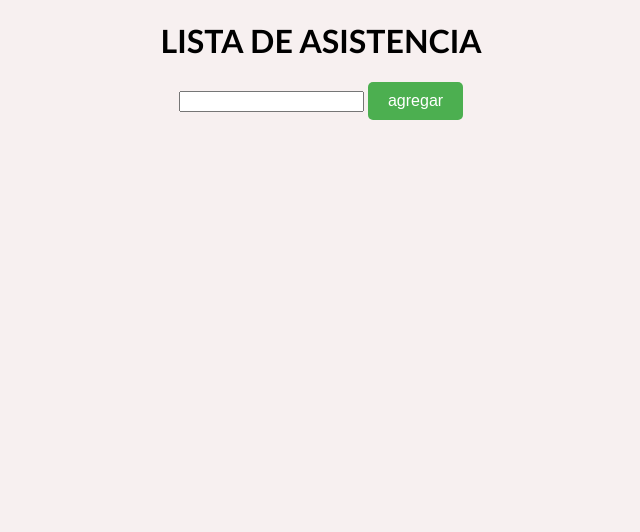
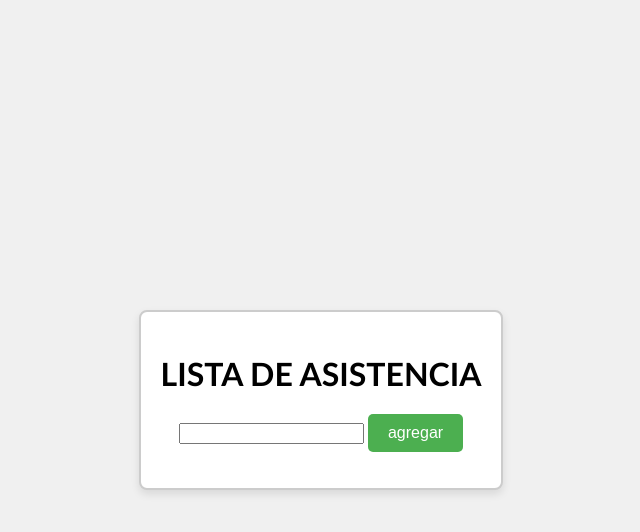
Before and after one commit to Yhanialee/Practica-JS, a plain HTML site: page index.html in a window 1280 px wide. Shown: the whole page, without its empty margins (319-959 px from the left). Drawn offline with Linux system fonts and the light colour scheme.

Commit message:
Correción en estilos

```diff
--- a/index.html
+++ b/index.html
@@ -7,7 +7,7 @@
   <link rel="stylesheet" href="styles.css">
 </head>
 <body>
-  <div>
+  <div class="container">
   <h1>LISTA DE ASISTENCIA</h1>
   <input type="text" id="nombre"/>
   <button id="botonAgregar">agregar</button>
--- a/main.js
+++ b/main.js
@@ -21,10 +21,12 @@ function mostrarAsistentes(){
   asistentes.forEach((asistente, index) => {
     const parrafo = document.createElement("p");
     parrafo.textContent = asistente;
+    parrafo.classList.add("parrafo");
 
 
     const botonEliminar = document.createElement("button");
     botonEliminar.textContent = "Eliminar";
+    botonEliminar.classList.add("botonEliminar")
     botonEliminar.onclick = () => {
       asistentes.splice(index, 1);
       mostrarAsistentes();
--- a/styles.css
+++ b/styles.css
@@ -21,13 +21,24 @@
 
 body{
 
-    background-color: rgb(247, 240, 240);
+    margin: 0;
+    padding: 0;
+    height: 100vh;
+    display: flex;
+    justify-content: center;
+    align-items: center;
+    background-color: #f0f0f0;
     text-align: center;
-
     font-family: 'Gill Sans', 'Gill Sans MT', Calibri, 'Trebuchet MS', sans-serif;
-
 }
 
+.container {
+    padding: 20px;
+    background-color: white;
+    border: 2px solid #ccc;
+    box-shadow: 0 4px 8px rgba(0, 0, 0, 0.1);
+    border-radius: 8px;
+}
 .botonEliminar {
     background-color: rgb(224, 52, 52);
     color: white;
@@ -35,6 +46,7 @@ body{
     border: none;
     border-radius: 5px;
     cursor: pointer;
+    margin-left: 200px;
 
 
 }
@@ -58,3 +70,8 @@ body{
     border-radius: 5px; /* Esquinas redondeadas */
     cursor: pointer; /* Cursor de mano al pasar por encima */
   }
+.parrafo {
+    background-color: rgb(247, 212, 136);
+
+
+}
```
